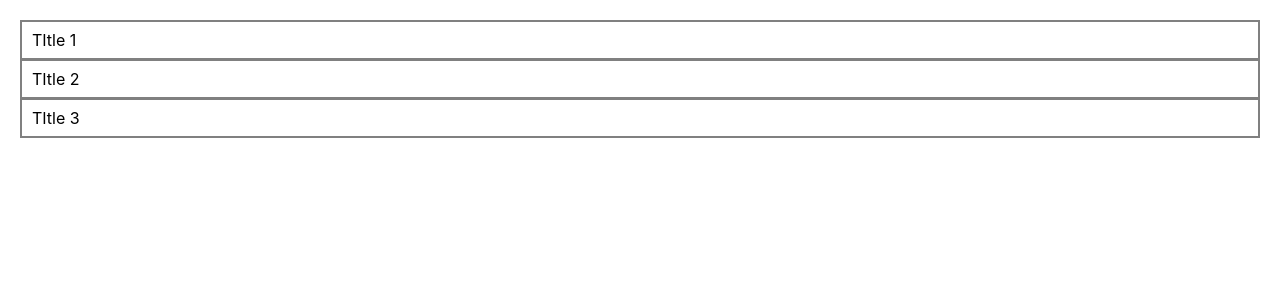
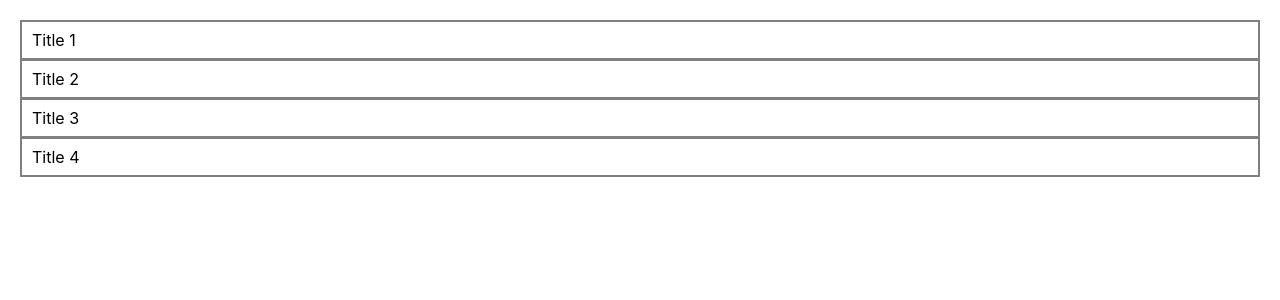
Before and after one commit to LeeHyungGeun/board, a React (Create React App) app: page / in a window 1280 px wide. Shown: the top 300 px of the page. Built offline with nearby package versions, Linux system fonts and the light colour scheme.

Commit message:
Add boards data by Redux

```diff
--- a/src/components/Board.js
+++ b/src/components/Board.js
@@ -4,15 +4,15 @@ import './board.scss';
 
 class Board extends React.Component {
   render() {
-    const { list } = this.props;
+    const { boards } = this.props;
     return (
       <div className="board-wrap">
         <div className="board">
           <ul className="board-list">
             {
-              list.map((item, key) => {
+              boards.map((item, key) => {
                 return (
-                  <li className="board-list-item">{item.title}</li>
+                  <li key={key} className="board-list-item">{item.title}</li>
                 )
               })
             }
@@ -24,11 +24,11 @@ class Board extends React.Component {
 }
 
 Board.propTypes = {
-  list: PropTypes.array,
+  boards: PropTypes.array,
 }
 
 Board.defaultProps = {
-  list: [
+  boards: [
     {
       title: 'TItle 1'
     },
--- a/src/containers/BoardContainer.js
+++ b/src/containers/BoardContainer.js
@@ -1,14 +1,24 @@
 import React from 'react';
+import { connect } from 'react-redux';
 import Board from '../components/Board';
 
 class BoardContainer extends React.Component {
   render() {
+    const { boards } = this.props;
     return (
       <div>
-        <Board />
+        <Board boards={boards} />
       </div>
     )
   }
 }
 
-export default BoardContainer;
+const mapStateToProps = state => ({
+  boards: state.boards
+});
+
+const mapDispatchToProps = dispatch => ({
+
+});
+
+export default connect(mapStateToProps, mapDispatchToProps)(BoardContainer);
--- /dev/null
+++ b/src/reducers/boards.js
@@ -0,0 +1,24 @@
+const initialBoards = [
+  {
+    title: 'Title 1'
+  },
+  {
+    title: 'Title 2'
+  },
+  {
+    title: 'Title 3'
+  },
+  {
+    title: 'Title 4'
+  },
+];
+
+const boards = (state = initialBoards, action) => {
+  switch (action.type) {
+    default: {
+      return state;
+    }
+  }
+}
+
+export default boards;
--- a/src/reducers/index.js
+++ b/src/reducers/index.js
@@ -1,5 +1,6 @@
 import { combineReducers } from 'redux';
+import boards from './boards';
 
 export default combineReducers({
-
+  boards,
 });
```
